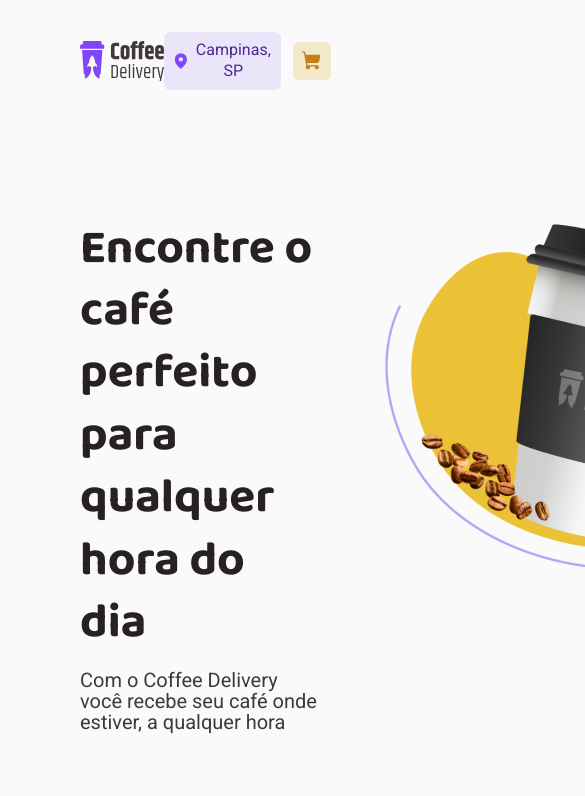
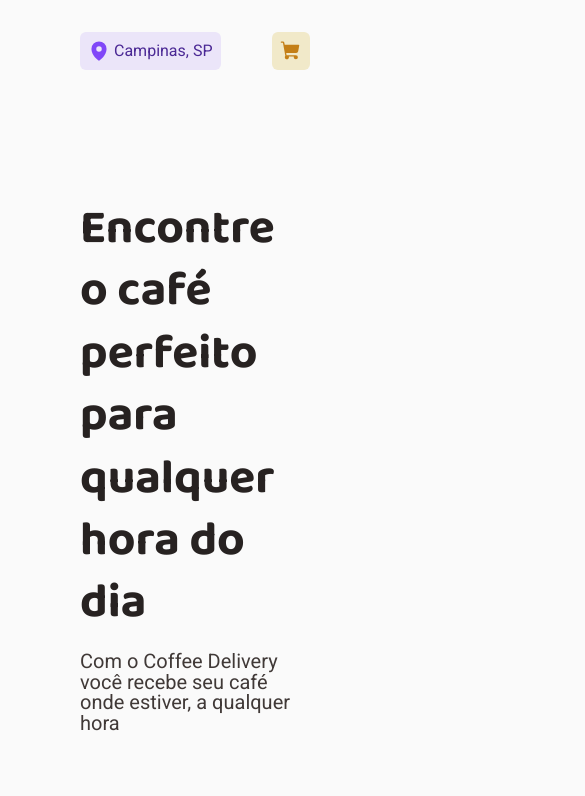
Before and after one commit to pedromeira220/coffee-delivery, a React (Vite) app: page / in a window 390 px wide. Shown: the top 796 px of the page, 585 px wide, since content can reach past the window. Built offline with nearby package versions, Linux system fonts and the light colour scheme.

Commit message:
feat: adding responsive design

```diff
--- a/src/components/CoffeeGallery/style.ts
+++ b/src/components/CoffeeGallery/style.ts
@@ -12,5 +12,6 @@
     flex-wrap: wrap;
     margin-top: 3.375rem;
     gap: 2rem;
+    justify-content: space-around;
   }
 `
--- a/src/components/Header/style.ts
+++ b/src/components/Header/style.ts
@@ -13,10 +13,22 @@
     align-items: center;
     justify-content: center;
   }
+  @media (max-width: 472px) {
+    & > div {
+      justify-content: space-between;
+      width: 100%;
+      flex-wrap: wrap;
+    }
+  }
 `
 
 export const LogoImgComponent = styled.img`
   width: 5.25rem;
+  @media (max-width: 472px) {
+    & {
+      display: none;
+    }
+  }
 `
 
 export const AddressButton = styled.button`
--- a/src/components/Hero/style.ts
+++ b/src/components/Hero/style.ts
@@ -15,10 +15,26 @@
     height: 100%;
     gap: 4rem;
   }
+
+  @media (max-width: 1048px) {
+    & {
+      flex-wrap: wrap;
+    }
+
+    & > div {
+      align-items: flex-start;
+    }
+  }
 `
 
 export const CoffeeImg = styled.img`
   max-height: 22.5rem;
+
+  @media (max-width: 1048px) {
+    & {
+      display: none;
+    }
+  }
 `
 
 export const TitleWrapper = styled.div`
@@ -44,4 +60,8 @@
   display: grid;
   grid-template-columns: 1fr 1fr;
   gap: 1.5rem 0;
+
+  @media (max-width: 750px) {
+    grid-template-columns: 1fr;
+  }
 `
```
